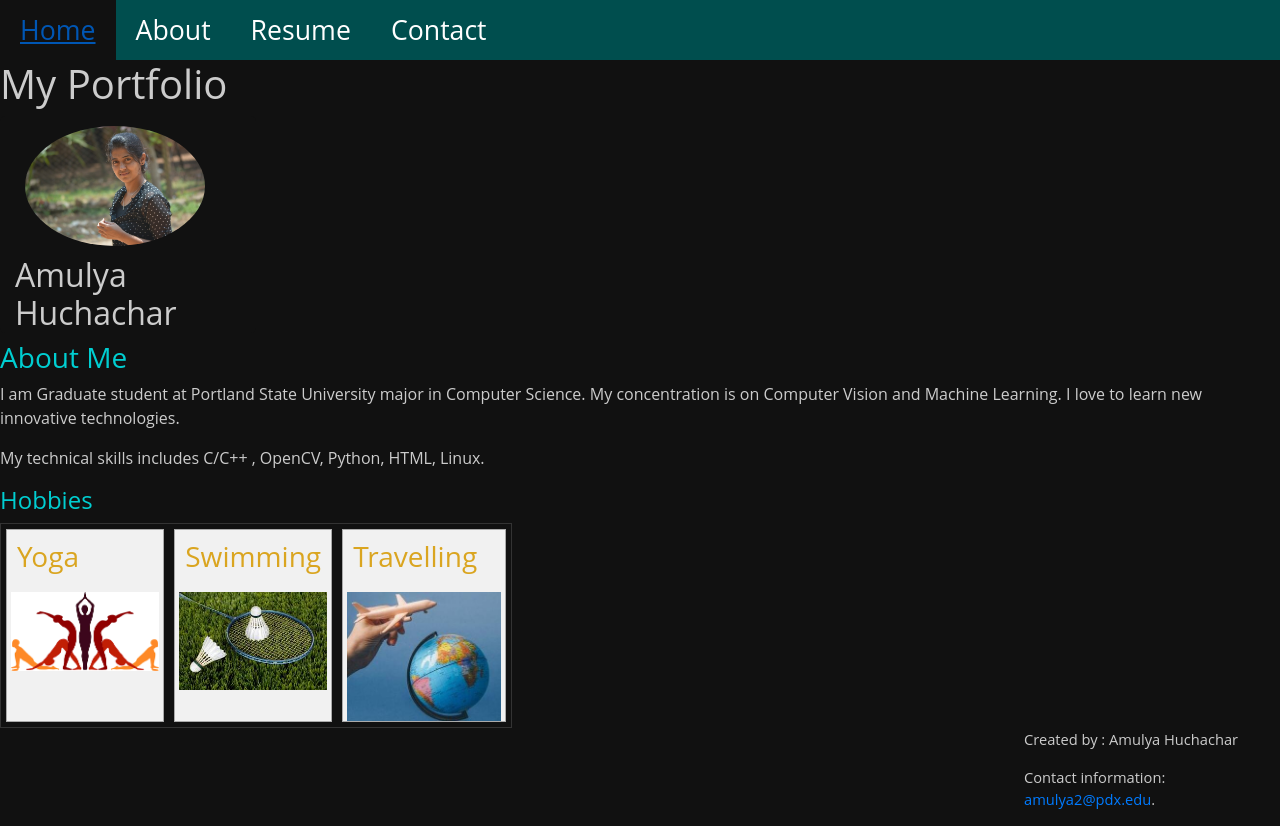
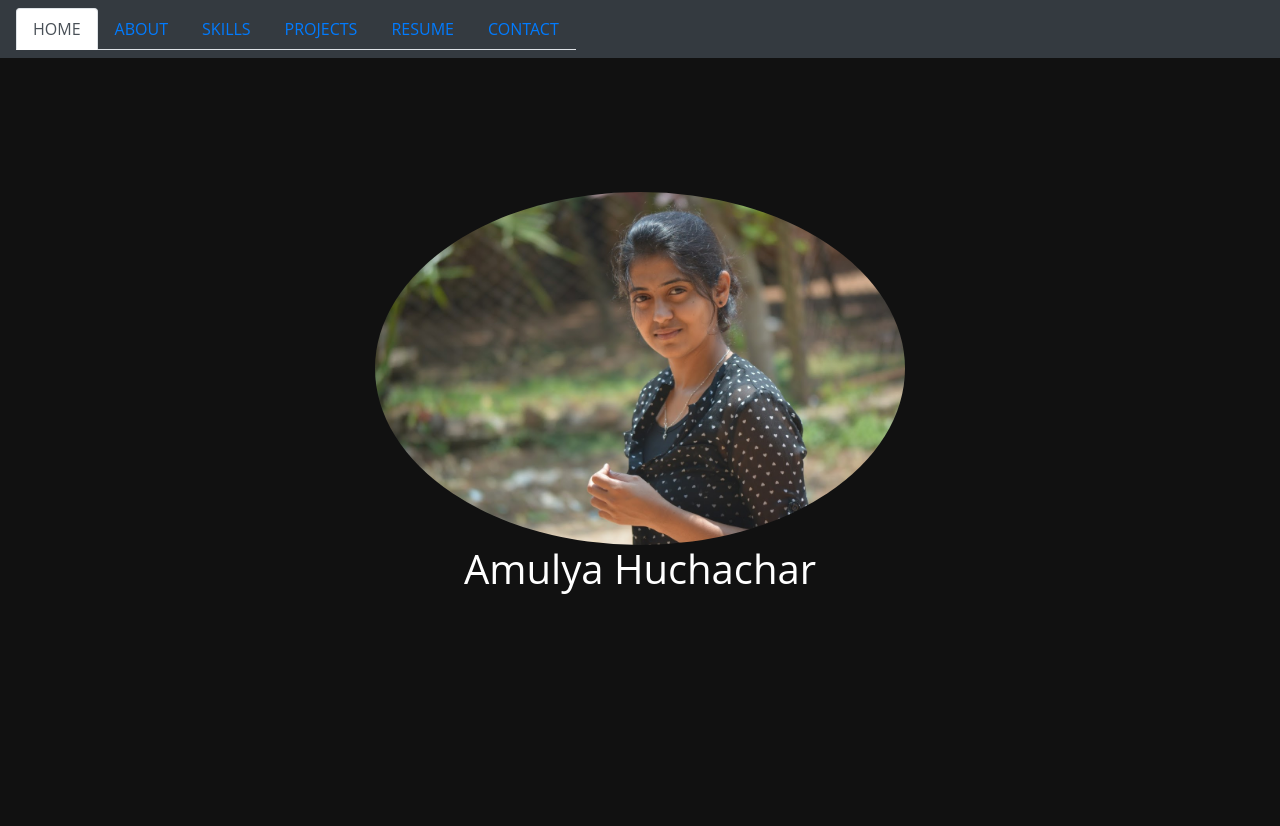
Before and after one commit to AmulyaH/AmulyaH.github.io, a plain HTML site: page 4-portfolio.html in a window 1280 px wide. After the commit the page ends 800 px from the top, so only its background shows below. Drawn offline with nearby package versions, Linux system fonts and the light colour scheme.

Commit message:
home and about part checkin

```diff
--- a/4-portfolio.css
+++ b/4-portfolio.css
@@ -1,15 +1,40 @@
 body {
     background-color:#111;
     font-family: 'Open Sans', 'Helvetica Neue', sans-serif;
-    color: #333;
+    color: #fff;
   }
 
+  #profile-picture{
+    border-radius: 50%;
+    width: 70%;
+    justify-content: center;
+  }
+
+  #home{
+    text-align: center;
+    width: 100%;
+    padding: 15%;
+  }
+
+  #about{
+    padding: 10%;
+  }
+
+  .flex-container {
+    display: flex;
+    flex-wrap: nowrap;
+    width: 40%;
+    border: 1px solid #333;
+
+  }
+
+
+/*
 ul {
     list-style-type: none;
     margin: 0;
     padding: 0;
     overflow: hidden;
-    background-color:  rgb(0, 78, 78);
   }
 
   li {
@@ -42,7 +67,7 @@ ul {
     margin: 0;
   }
 
-  #myImage {
+  myImage {
     border-radius: 50%;
     align-content: center;
     padding:10px;
@@ -89,3 +114,4 @@ ul {
     padding: 10px;
     color: #daa520;
   }
+  */
--- a/4-portfolio.html
+++ b/4-portfolio.html
@@ -5,60 +5,96 @@
   <meta charset="UTF-8" />
   <meta name="viewport" content="width=device-width, initial-scale=1.0" />
   <meta http-equiv="X-UA-Compatible" content="ie=edge" />
+  <link rel="stylesheet" href="https://maxcdn.bootstrapcdn.com/bootstrap/4.4.1/css/bootstrap.min.css">
+  <script src="https://ajax.googleapis.com/ajax/libs/jquery/3.4.1/jquery.min.js"></script>
+  <script src="https://cdnjs.cloudflare.com/ajax/libs/popper.js/1.16.0/umd/popper.min.js"></script>
+  <script src="https://maxcdn.bootstrapcdn.com/bootstrap/4.4.1/js/bootstrap.min.js"></script>
+
   <link rel="stylesheet" type="text/css"
   href="https://cdnjs.cloudflare.com/ajax/libs/twitter-bootstrap/4.4.1/css/bootstrap.min.css"/>
   <title>Portfolio</title>
   <link rel="stylesheet" href="4-portfolio.css" />
 </head>
 
-<body>
-  <ul id="menu">
-    <li><a href="#home">Home</a></li>
-    <li><a href="#news">About</a></li>
-    <li><a href="#contact">Resume</a></li>
-    <li><a href="#about">Contact</a></li>
+<body data-spy="scroll" data-target=".navbar" data-offset="50">
+<div>
+  <nav class="navbar navbar-expand-sm bg-dark navbar-dark fixed-top">
+    <ul class="nav nav-tabs">
+      <li class="nav-item">
+        <a class="nav-link" data-toggle="tab" href="#home">HOME</a>
+      </li>
+      <li class="nav-item">
+        <a class="nav-link" data-toggle="tab" href="#about">ABOUT</a>
+      </li>
+      <li class="nav-item">
+        <a class="nav-link" data-toggle="tab" href="#skills">SKILLS</a>
+      </li>
+      <li class="nav-item">
+        <a class="nav-link" data-toggle="tab" href="#project">PROJECTS</a>
+      </li>
+      <li class="nav-item">
+        <a class="nav-link" data-toggle="tab" href="#resume">RESUME</a>
+      </li>
+      <li class="nav-item">
+        <a class="nav-link" data-toggle="tab" href="#contact">CONTACT</a>
+      </li>
+
     </ul>
+  </nav>
 
-  <head>
-    <h1>My Portfolio</h1>
-  </head>
-  <section class="container">
-      <img id="myImage" src="photo.JPG" alt="Avatar" >
+  <div class="tab-content">
+    <section id="home" class="container tab-pane active">
+        <img id = "profile-picture" src = "photo.JPG"/><br>
+        <h1>Amulya Huchachar</h1>
+    </section>
+
+    <section id="about" class="container tab-pane fade"><br>
+      <h3>WHO AM I</h3>
       <br>
-      <h2>Amulya Huchachar<h2>
-  </section>
-  <section>
-    <h3>About Me</h3>
       <p>
-      I am Graduate student at Portland State University major in Computer Science.
-      My concentration is on Computer Vision and Machine Learning.
-      I love to learn new innovative technologies.
+        I am a Graguate student from Portland State University
+        My focus area is in Computer Vision and Machine Learning
+        I like to work on the innovative and challenging projects
       </p>
-    <p>
-      My technical skills includes C/C++ , OpenCV, Python, HTML, Linux.
-    </p>
-  </section>
-  <section>
-    <h4>Hobbies</h4>
-    <div class="flex-container">
+      <br>
+
+          <h4>MY HOBBIES</h4>
+          <br>
           <div>
+              <div class="badge badge-success">
                 <h3>Yoga</h3>
-          <img src="yoga.png" alt="cat">
+
               </div>
-        <div>
+              <div class="badge badge-info">
                 <h3>Swimming</h3>
-           <img src="batmitton.jpeg" alt="cat">
+
               </div>
-        <div>
+              <div class="badge badge-warning">
                 <h3>Travelling</h3>
-          <img src="travel.jpeg" alt="cat">
+
               </div>
           </div>
+
     </section>
-  <footer>
-    <p>Created by : Amulya Huchachar</p>
-    <p>Contact information: <a href="mailto:amulya2@pdx.edu">amulya2@pdx.edu</a>.</p>
-  </footer>
+
+    <div id="skills" class="container tab-pane fade"><br>
+      <h3>Skills</h3>
+    </div>
+
+    <div id="projects" class="container tab-pane fade"><br>
+      <h3>Projects</h3>
+    </div>
+
+    <div id="Resume" class="container tab-pane fade"><br>
+      <h3>Resume</h3>
+    </div>
+
+
+</div>
+
+
+
   </body>
 
+
 </html>
```
Also changed, not shown: temp.html (added, +64 -0 lines), batmitton.jpeg (deleted), travel.jpeg (deleted), yoga.png (deleted). Lines whose indentation alone changed are shown as unchanged.
